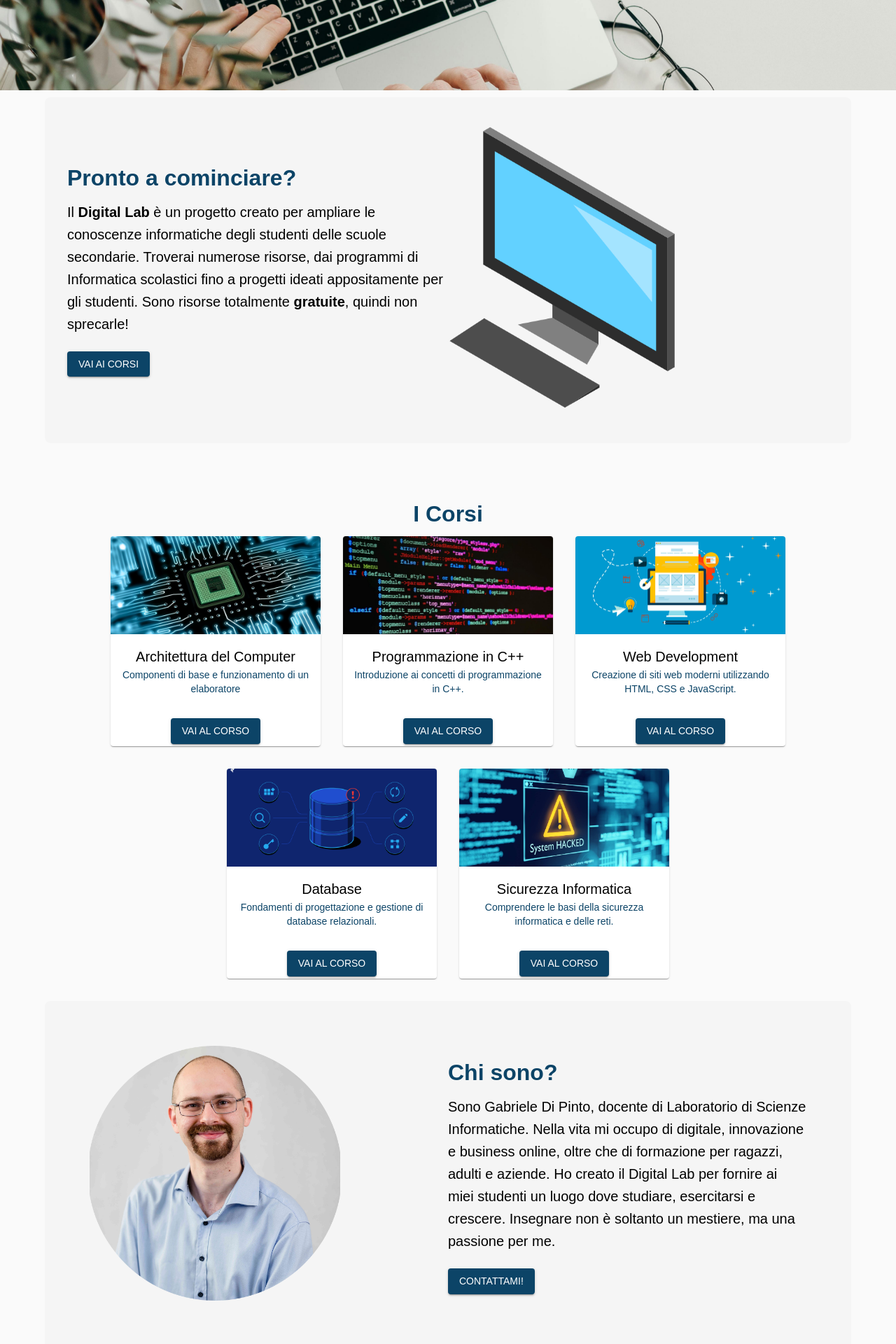
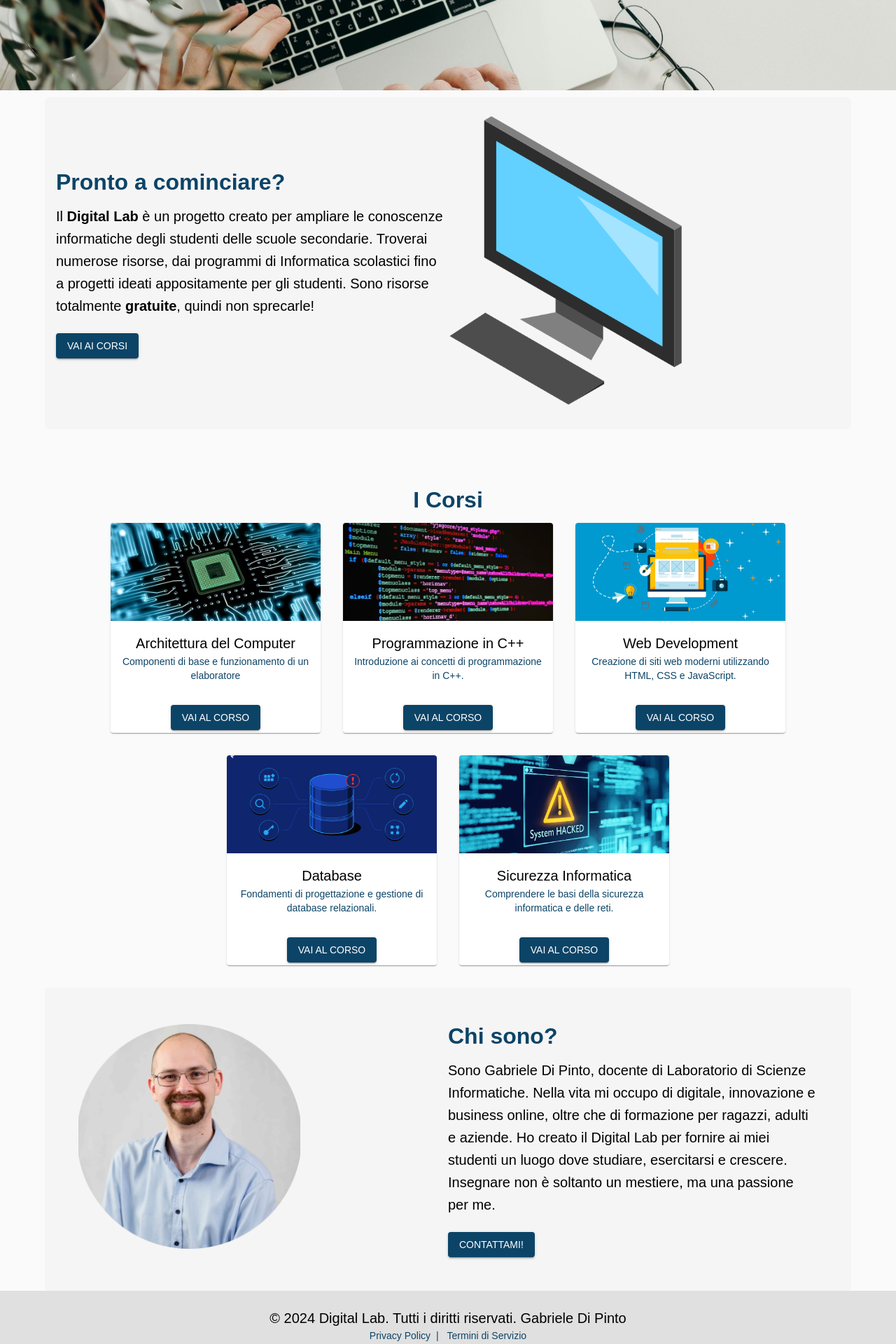
Before and after one commit to synth-04/digital_lab, a React (Create React App) app: page / in a window 1280 px wide. Shown: the part 340-2260 px from the top of the page at 70% size. Built offline with nearby package versions, Linux system fonts and the light colour scheme.

Commit message:
added html architecture pages

```diff
--- a/src/pages/HomePage.js
+++ b/src/pages/HomePage.js
@@ -35,7 +35,7 @@ const HomePage = () => {
             justifyContent: 'space-between',
             py: 6,
             backgroundColor: '#f5f5f5',
-            padding: 4,
+            padding: 2,
             borderRadius: 2,
           }}
         >
@@ -52,7 +52,7 @@ const HomePage = () => {
             Vai ai corsi
             </Button>
           </Box>
-          <Box sx={{ flex: 1, mt: { xs: 4, md: 0 }, alignContent: { xs: 'center'} }}>
+          <Box sx={{ flex: 1, mt: { xs: 4, md: 0 }, alignContent: { xs: 'center', md: 'left'} }}>
             <motion.img
               src="/images/iconapc.png"
               alt="Hero"
@@ -129,16 +129,16 @@ const HomePage = () => {
             justifyContent: 'space-between',
             py: 6,
             backgroundColor: '#f5f5f5',
-            padding: 8,
-            borderRadius: 2,
+            padding: 6,
+            borderRadius: 1,
           }}
         >
 
-            <Box sx={{ flex: 1, mt: { xs: 4, md: 0 }, alignContent: { xs: 'center'} }}>
+            <Box sx={{ flex: 1, mt: { xs: 2, md: 0 }}}>
               <motion.img
                 src="/images/immaginegabry.png"
                 alt="immagine gabriele"
-                style={{ width: '70%', height: '70%', borderRadius: 8 }}
+                style={{ width: '60%', height: '60%', borderRadius: 4 }}
                 initial={{ opacity: 0, scale: 0.9 }}
                 animate={{ opacity: 1, scale: 1 }}
                 transition={{ duration: 1, delay: 0.3 }}
--- a/src/pages/corsi/MainCorsi.js
+++ b/src/pages/corsi/MainCorsi.js
@@ -26,7 +26,7 @@ const MainCorsi = () => {
         animate={{ opacity: 1 }}
         transition={{ duration: 1.2, delay: 0.5 }}
       >
-        <Box sx={{ mt: 6, padding: 8 }}>
+        <Box sx={{ mt: 6, padding: 4, alignItems: 'center'}}>
           <Grid container spacing={4} justifyContent="center">
             {corsi.map((corso, index) => (
               <Grid item xs={12} sm={6} md={4} key={index}>
```
